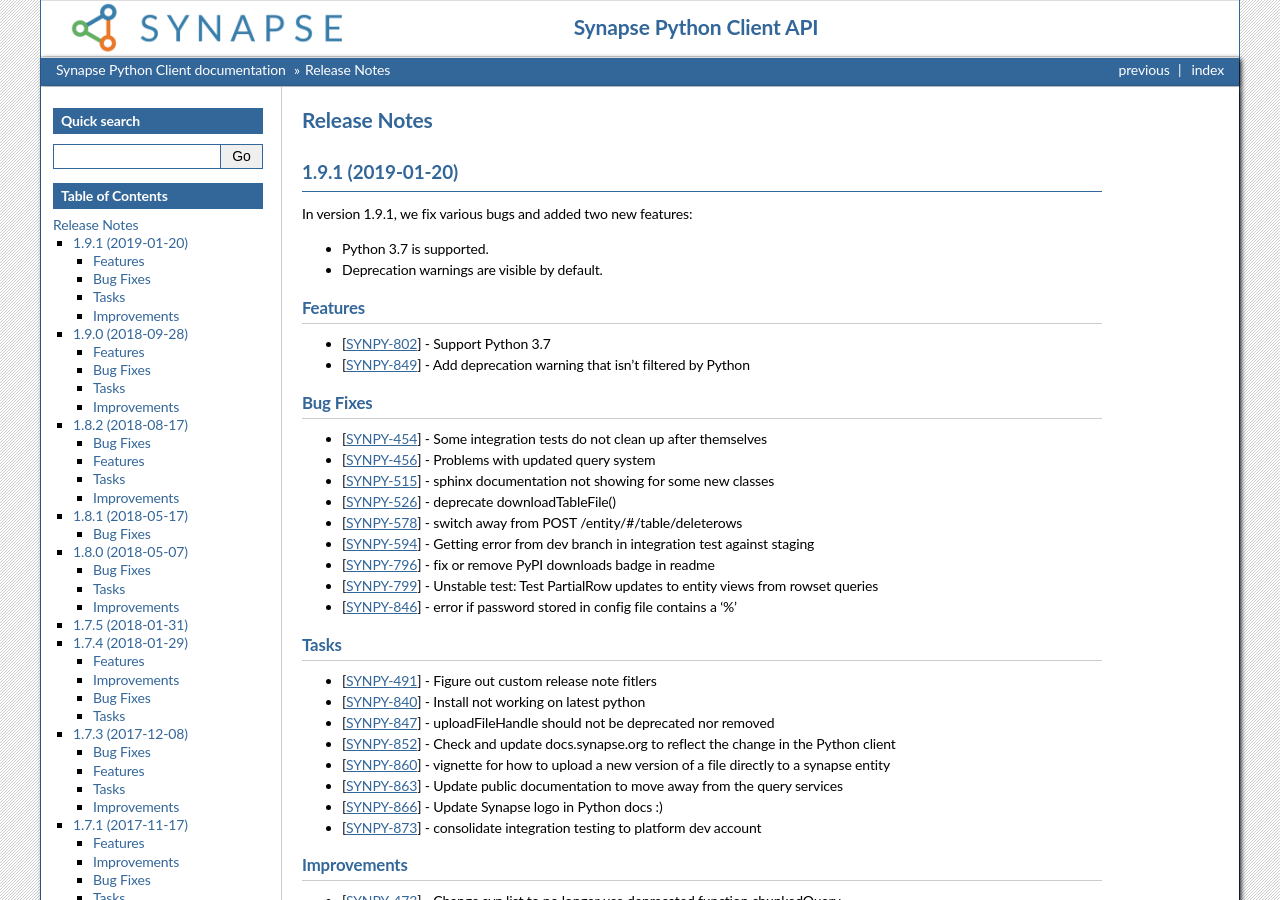
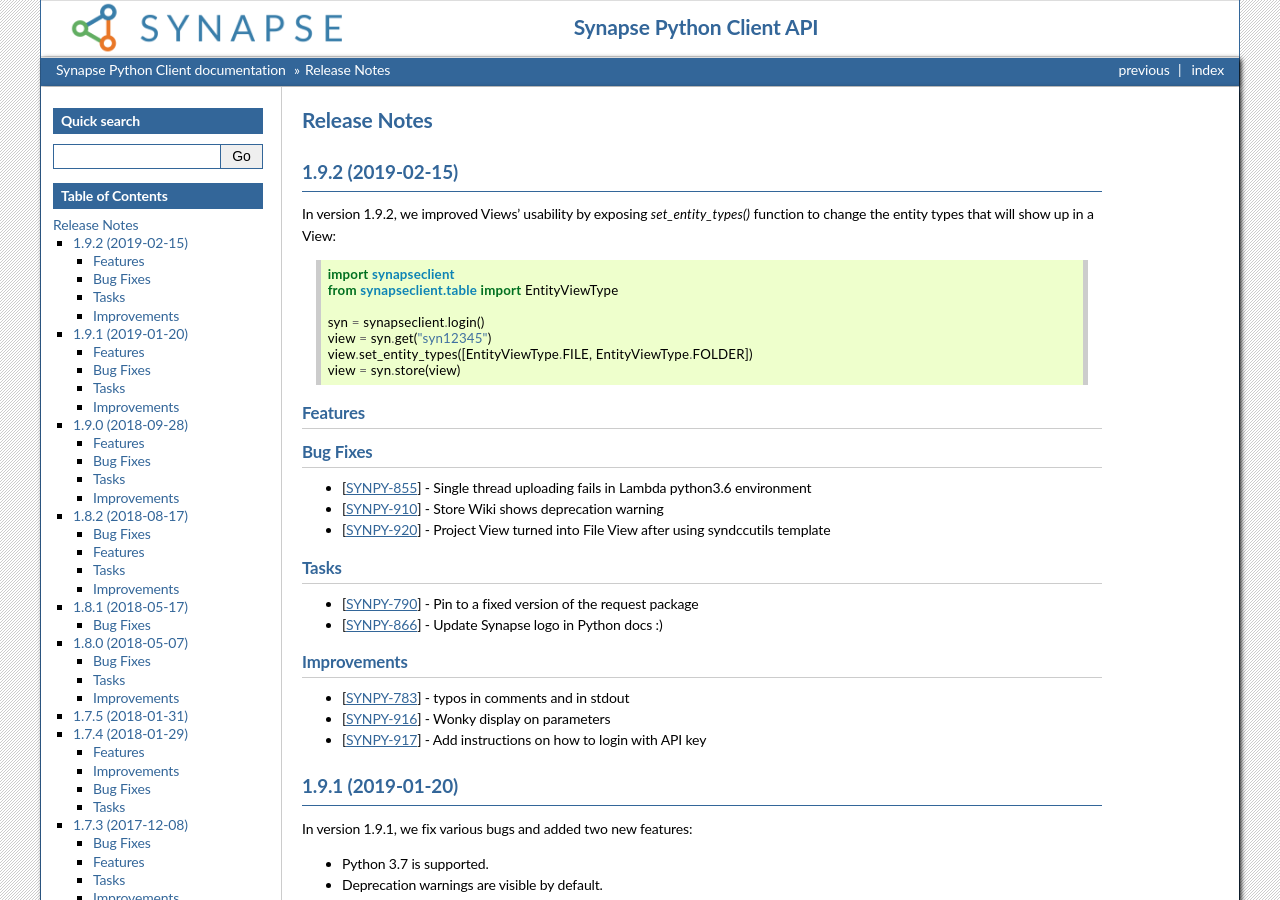
Before and after one commit to Sage-Bionetworks/synapsePythonClient, a Sphinx documentation site: the page built from docs/news.rst, in a window 1280 px wide and 900 px high. Built offline with Sphinx 7.4.7, drawn with Linux system fonts in a browser that asks for light colours; the version number could not be read and is left out.

Commit message:
release notes

```diff
--- a/docs/news.rst
+++ b/docs/news.rst
@@ -1,6 +1,54 @@
 =============
 Release Notes
 =============
+
+1.9.2 (2019-02-15)
+==================
+
+In version 1.9.2, we improved Views' usability by exposing `set_entity_types()` function to change the entity types that will show up in a View::
+
+    import synapseclient
+    from synapseclient.table import EntityViewType
+
+    syn = synapseclient.login()
+    view = syn.get("syn12345")
+    view.set_entity_types([EntityViewType.FILE, EntityViewType.FOLDER])
+    view = syn.store(view)
+
+Features
+--------
+
+
+Bug Fixes
+---------
+
+-  [`SYNPY-855 <https://sagebionetworks.jira.com/browse/SYNPY-855>`__] -
+   Single thread uploading fails in Lambda python3.6 environment
+-  [`SYNPY-910 <https://sagebionetworks.jira.com/browse/SYNPY-910>`__] -
+   Store Wiki shows deprecation warning
+-  [`SYNPY-920 <https://sagebionetworks.jira.com/browse/SYNPY-920>`__] -
+   Project View turned into File View after using syndccutils template
+
+Tasks
+-----
+
+-  [`SYNPY-790 <https://sagebionetworks.jira.com/browse/SYNPY-790>`__] -
+   Pin to a fixed version of the request package
+-  [`SYNPY-866 <https://sagebionetworks.jira.com/browse/SYNPY-866>`__] -
+   Update Synapse logo in Python docs :)
+
+Improvements
+------------
+
+-  [`SYNPY-783 <https://sagebionetworks.jira.com/browse/SYNPY-783>`__] -
+   typos in comments and in stdout
+-  [`SYNPY-916 <https://sagebionetworks.jira.com/browse/SYNPY-916>`__] -
+   Wonky display on parameters
+-  [`SYNPY-917 <https://sagebionetworks.jira.com/browse/SYNPY-917>`__] -
+   Add instructions on how to login with API key
+
+
+
 
 1.9.1 (2019-01-20)
 ==================
```
